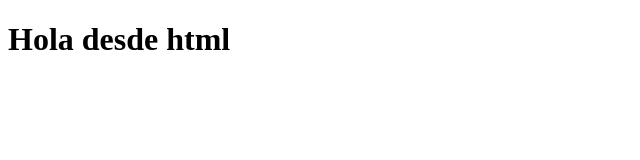
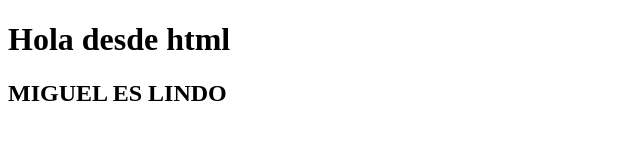
Before and after one commit to miguelcarrizo-ies21/git-miguel, a plain HTML site: page index.html in a window 1280 px wide. Shown: the whole page, without its empty margins (0-640 px from the left). Drawn offline with Linux system fonts and the light colour scheme.

Commit message:
segundo commit

```diff
--- a/index.html
+++ b/index.html
@@ -7,5 +7,6 @@
 </head>
 <body>
     <h1>Hola desde html</h1>
+    <h2>MIGUEL ES LINDO</h2>
 </body>
 </html>
```
